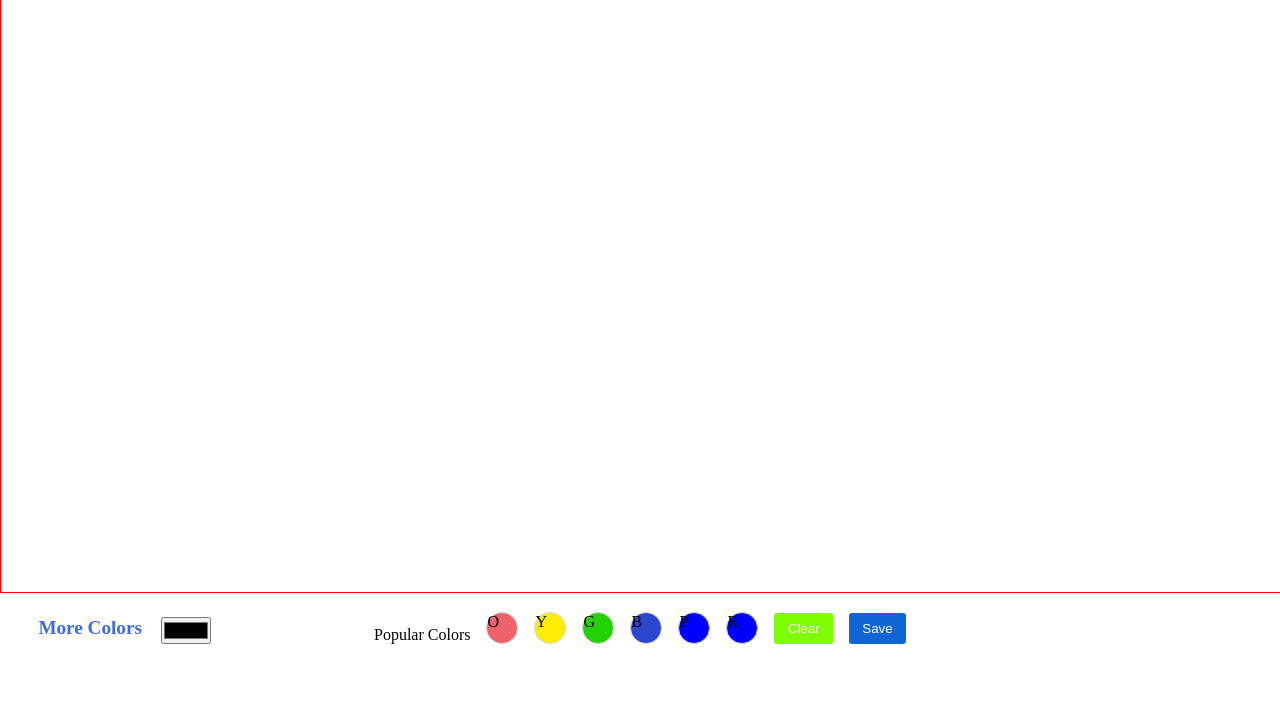
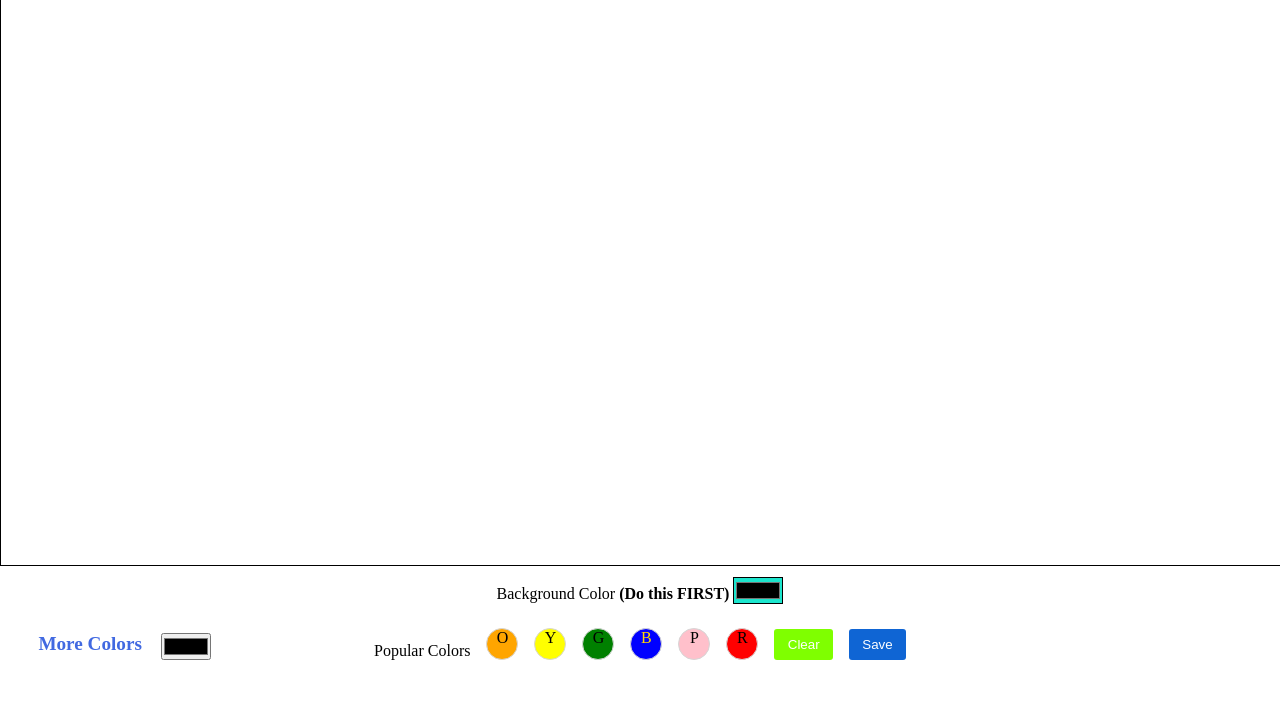
Before and after one commit to PhillipLam89/mini-paint-clone, a plain HTML site: page index.html in a window 1280 px wide. Shown: the part 76-800 px from the top of the page. Drawn offline with Linux system fonts and the light colour scheme.

Commit message:
minor color updates

```diff
--- a/styles.css
+++ b/styles.css
@@ -5,7 +5,7 @@
 
 canvas {
 
-    border: 1px solid red;
+    border: 1px solid black;
     width: 100%;
 
 }
@@ -20,7 +20,7 @@ canvas {
   /* display: none; */
     width: 100%;
     position: absolute;
-    bottom: 10%;
+    bottom: 8%;
     margin: 0;
 }
 
@@ -32,26 +32,31 @@ canvas {
     border-radius: 50%;
     border: 1px solid rgb(214, 214, 214);
     transition: transform .85s;
+    text-align: center;
 }
 .color:hover{
-    transform: scale(1.3);
+    transform: scale(1.2);
 }
-.color:nth-child(1){
-    background-color: #000;
-}
+
 .color:nth-child(2){
-    background-color: #EF626C;
+    background-color: orange;
 }
 .color:nth-child(3){
-    background-color: #fdec03;
+    background-color: yellow;
 }
 .color:nth-child(4){
-    background-color: #24d102;
+    background-color: green;
 }
 .color:nth-child(5){
-    background-color: #2c47ce
+    background-color: blue;
+    color: gold;
 }
-
+.color:nth-child(6){
+    background-color: pink;
+}
+.color:nth-child(7){
+    background-color: red;
+}
 button{
     border: none;
     outline: none;
@@ -79,7 +84,7 @@ h1 {
     display: flex;
     justify-content: center;
     gap: 1em;
-    bottom: 10%;
+    bottom: 8%;
     position: absolute;
     color: royalblue;
     font-size: 1.2rem;
@@ -97,3 +102,19 @@ h1 {
 #eraser:disabled {
     cursor: not-allowed;
 }
+#background-color {
+    position: absolute;
+    bottom: 15%;
+
+    width: 100%;
+    text-align: center;
+}
+input#bg-input{
+    background-color: rgb(28, 230, 206);
+
+}
+
+span {
+    font-weight: bolder;
+    border-color: #2c47ce;
+}
```
